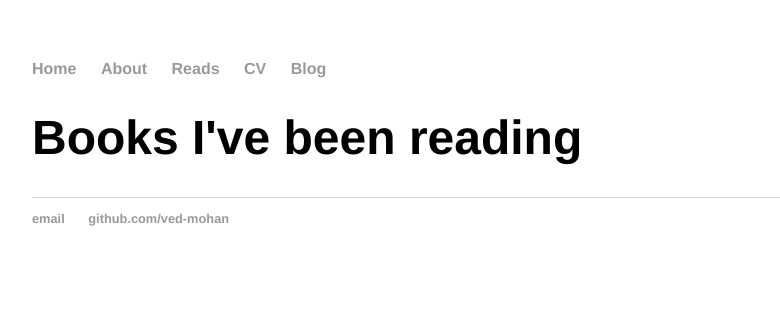
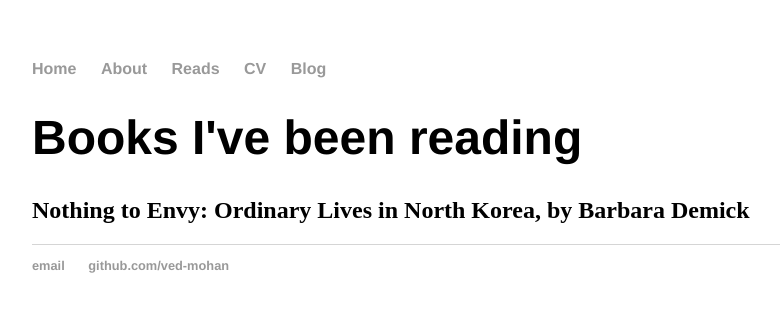
Before and after one commit to ved-mohan/ved-mohan.github.io, a Jekyll site: the page built from reads/index.html, in a window 1280 px wide. Shown: the top 312 px of the page, without its empty margins (160-940 px from the left). Built offline with Jekyll 4.4.1, drawn with Linux system fonts in a browser that asks for light colours.

Commit message:
Update index.html

```diff
--- a/reads/index.html
+++ b/reads/index.html
@@ -3,9 +3,4 @@ layout: default
 title: Books I've been reading
 ---
 	<h1>{{ page.title }}</h1>
-	<ul class="books">
-
-	  {% for book in site.books %}
-	    <li><span>{{ book.date | date_to_string }}</span> » <a href="{{ book.url }}" title="{{ book.title }}">{{ book.title }}</a></li>
-	  {% endfor %}
-	</ul>
+<h2> Nothing to Envy: Ordinary Lives in North Korea, by Barbara Demick </h2>
```
